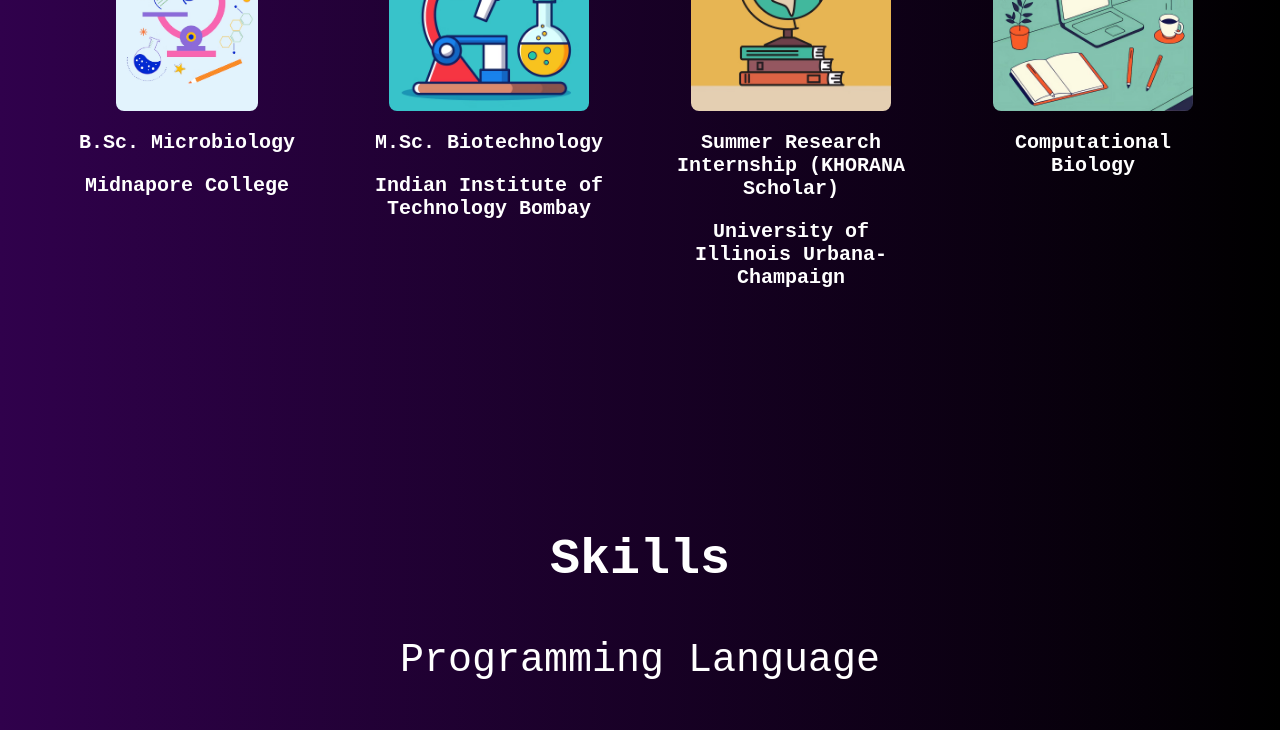
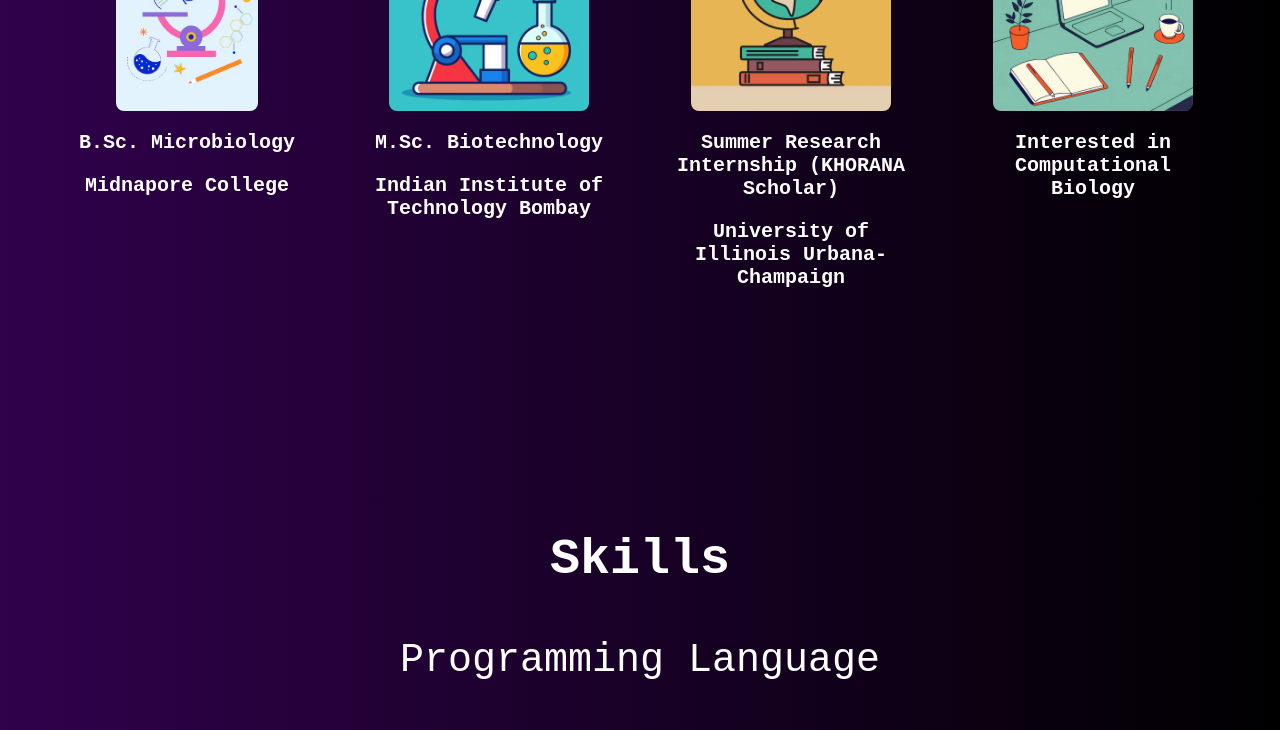
Before and after one commit to PatraSayan/SayanPatra.github.io, a plain HTML site: page index.html in a window 1280 px wide. Shown: the part 1280-2010 px from the top of the page. Drawn offline with Linux system fonts and the light colour scheme.

Commit message:
Portfolio 22-09-2025

```diff
--- a/index.html
+++ b/index.html
@@ -126,7 +126,7 @@
 
                 <div class="box" id="box8">
                     <img src="images/laptop.avif" alt="laptop" height = 200px>
-                    <span>Computational Biology</span>
+                    <span> Interested in Computational Biology</span>
                 </div>
 
             </div>
```
